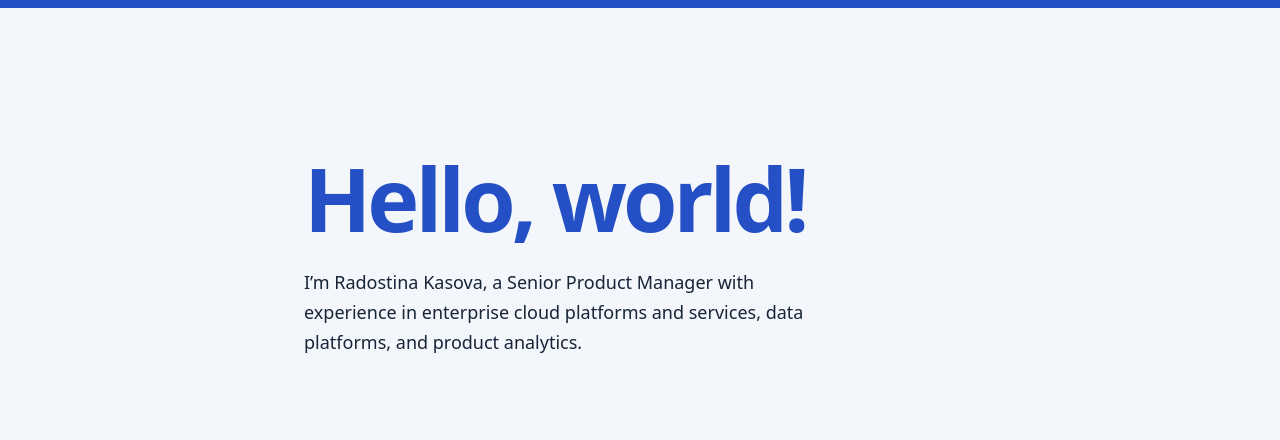
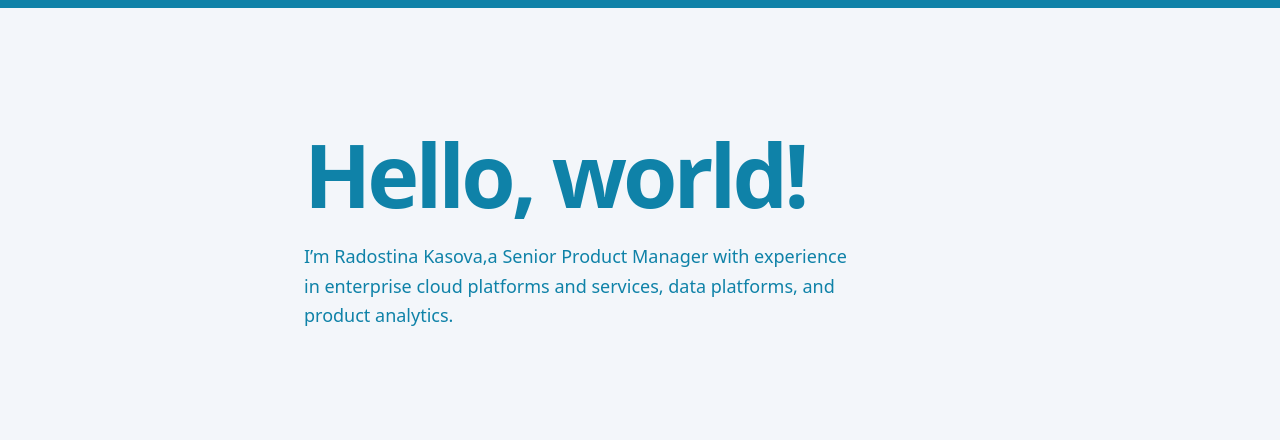
Before and after one commit to radostkassova/radostkassova.github.io, a plain HTML site: page index.html in a window 1280 px wide. Drawn offline with Linux system fonts and the light colour scheme.

Commit message:
Update homepage

```diff
--- a/index.html
+++ b/index.html
@@ -9,12 +9,12 @@
     :root {
       font-family: system-ui, sans-serif;
       background: #f3f6fa;
-      color: #182438;
+      color: #0f82a8;
     }
 
     body {
       margin: 0;
-      border-top: 8px solid #254fc4;
+      border-top: 8px solid #0f82a8;
     }
 
     main {
@@ -25,9 +25,9 @@
 
     h1 {
       margin: 0 0 1.5rem;
-      color: #254fc4;
+      color: #0f82a8;
       font-size: clamp(2.75rem, 9vw, 5.5rem);
-      line-height: 1.05;
+      line-height: 0.5;
       letter-spacing: -0.045em;
     }
 
@@ -41,8 +41,8 @@
 </head>
 <body>
   <main>
-    <h1>Hello, world!</h1>
-    <p>I’m Radostina Kasova, a Senior Product Manager with experience in enterprise cloud platforms and services, data platforms, and product analytics.</p>
+    <h1>Hello, world!</h1><br/>
+    <p>I’m Radostina Kasova,a Senior Product Manager with experience in enterprise cloud platforms and services, data platforms, and product analytics.</p>
      </main>
 </body>
 </html>
```
